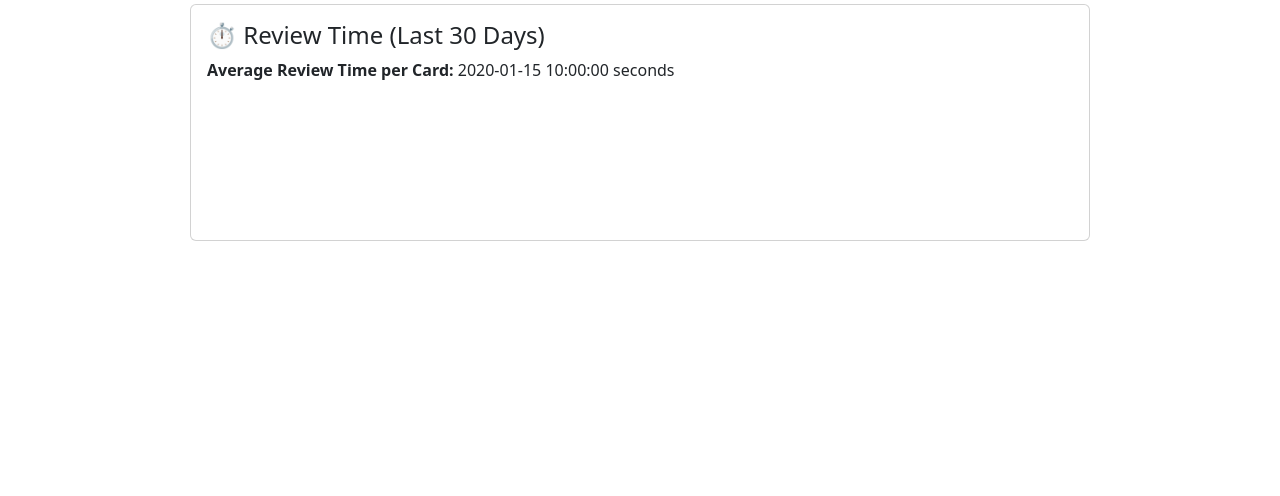
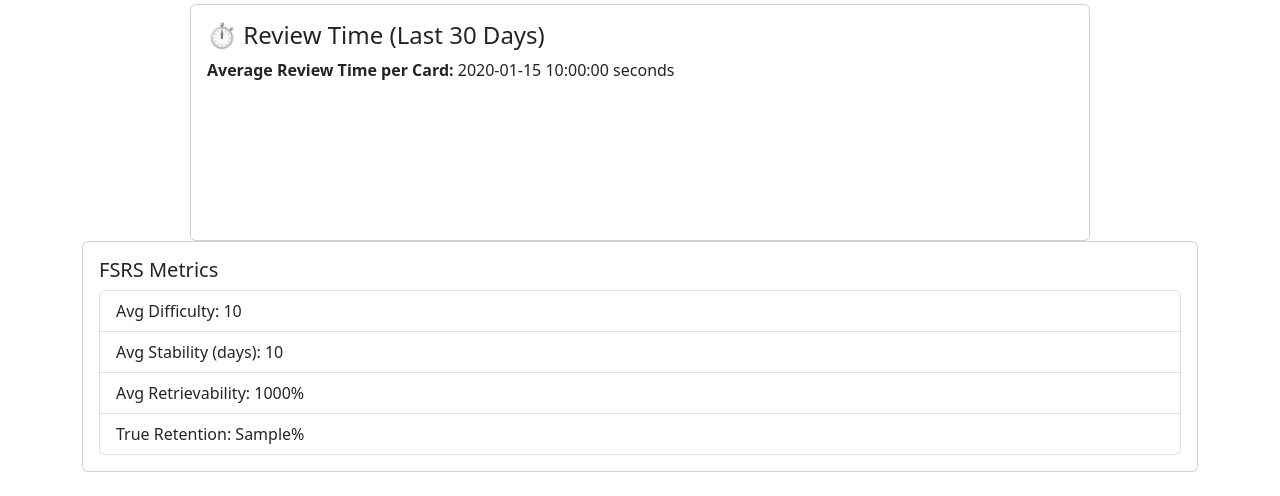
Before and after one commit to rvkmar/ankiserver, a Flask app: template anki-user-manager/templates/student_dashboard.html in a window 1280 px wide. Shown: the part 1066-1562 px from the top of the page. Before the commit the page ends 1307 px from the top, so only its background shows below. Run offline with Flask 3, Linux system fonts and the light colour scheme; the template is opened without the code that fills it: most values are stand-ins (such as "Sample title", 1, 10 or a date in 2020); parts of the project's set-up code (start-up, migrations or seed data) failed here and were passed over.

Commit message:
FSRS statistics included

```diff
--- a/anki-user-manager/app.py
+++ b/anki-user-manager/app.py
@@ -5,7 +5,9 @@ import shutil
 import subprocess
 from datetime import datetime, timedelta
 from functools import wraps
+from fsrs import Scheduler, Card, Rating, ReviewLog
 from flask import Flask, render_template, request, redirect, url_for, flash, session
+
 
 app = Flask(__name__)
 app.secret_key = "supersecret"  # TODO: change in production
@@ -412,6 +414,39 @@ def get_review_time(username, days=30):
         "avg_time": avg_time,
     }
 
+# FSRS statistics
+def get_fsrs_stats(username):
+    db_path = os.path.join(SYNC_BASE, username, "collection.anki2")
+    if not os.path.exists(db_path):
+        return None
+
+    conn = sqlite3.connect(db_path)
+    rows = conn.execute("SELECT id, cid, ease, time, type FROM revlog").fetchall()
+    conn.close()
+
+    scheduler = Scheduler()
+    cards = {}
+
+    for id_, cid, ease, time_ms, type_ in rows:
+        rating = Rating(ease)  # fsrs Rating expects exact enum
+        review_time = datetime.fromtimestamp(id_ / 1000)
+        if cid not in cards:
+            cards[cid] = Card()
+        scheduler.review_card(
+            cards[cid], ReviewLog(rating=rating, timestamp=review_time)
+        )
+
+    vals = list(cards.values())
+    return {
+        "avg_difficulty": round(sum(c.difficulty for c in vals) / len(vals), 2),
+        "avg_stability": round(sum(c.stability for c in vals) / len(vals), 2),
+        "avg_retrievability": round(
+            sum(c.retrievability(datetime.now()) for c in vals) / len(vals), 2
+        ),
+        "true_retention": round(
+            sum(1 for _, _, ease_, _, _, _, _ in rows if ease_ > 1) / len(rows) * 100, 2
+        ),
+    }
 
 if __name__ == "__main__":
     app.run(host="127.0.0.1", port=5000, debug=False)
--- a/anki-user-manager/templates/student_dashboard.html
+++ b/anki-user-manager/templates/student_dashboard.html
@@ -56,6 +56,24 @@
     <canvas id="timeChart" height="120"></canvas>
   </div>
 </div>
+
+<!-- FSRS Metrics -->
+<div class="card mb-4">
+  <div class="card-body">
+    <h5>FSRS Metrics</h5>
+    {% if fsrs_stats %}
+    <ul class="list-group">
+      <li class="list-group-item">Avg Difficulty: {{ fsrs_stats.avg_difficulty }}</li>
+      <li class="list-group-item">Avg Stability (days): {{ fsrs_stats.avg_stability }}</li>
+      <li class="list-group-item">Avg Retrievability: {{ fsrs_stats.avg_retrievability * 100 }}%</li>
+      <li class="list-group-item">True Retention: {{ fsrs_stats.true_retention }}%</li>
+    </ul>
+    {% else %}
+    <p>No FSRS stats available.</p>
+    {% endif %}
+  </div>
+</div>
+
 
 <script>
   const timeCtx = document.getElementById('timeChart').getContext('2d');
```
